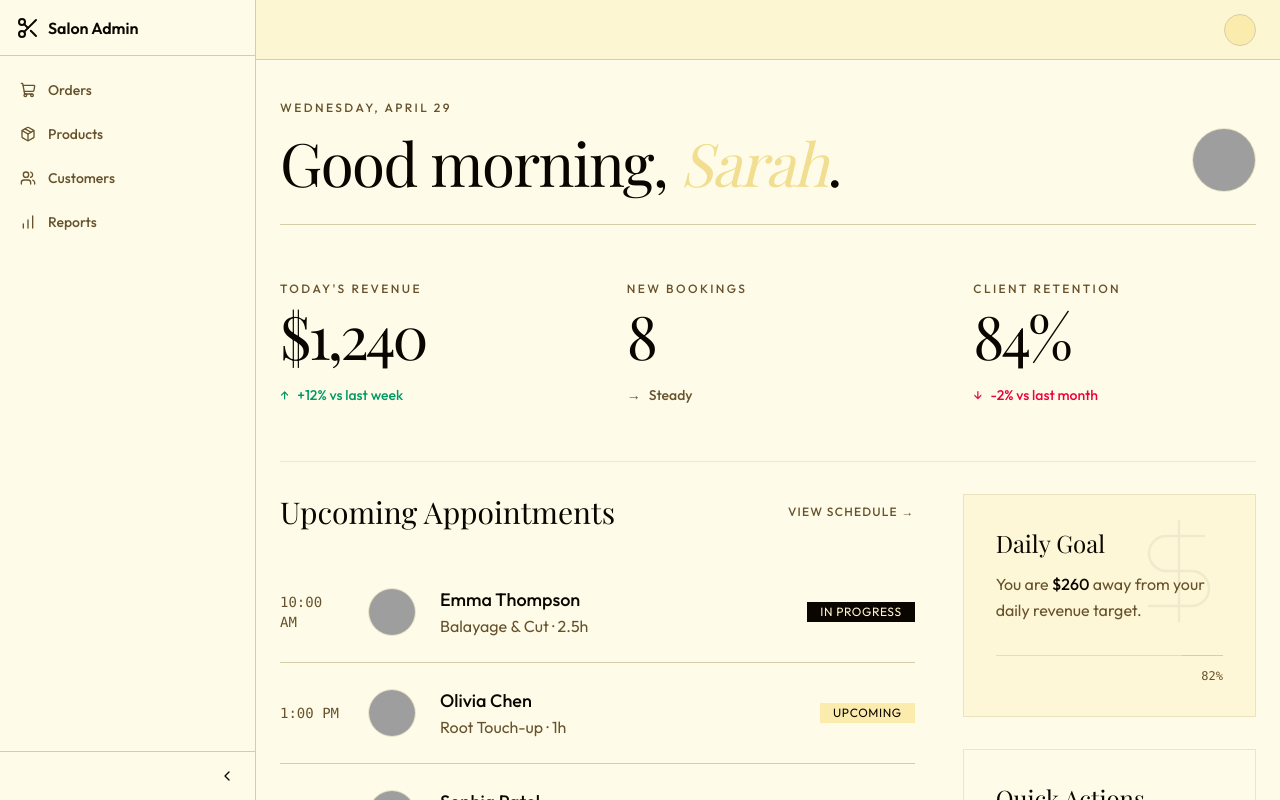
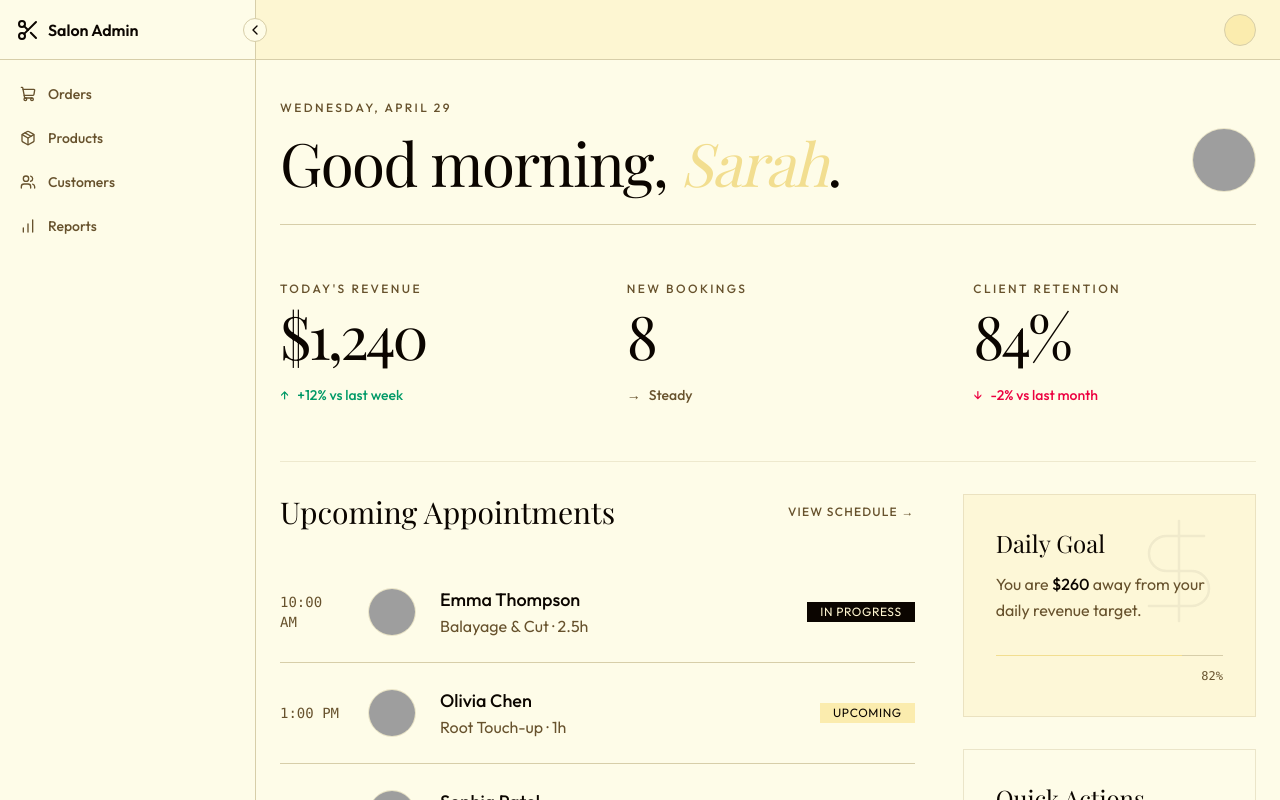
Before and after one commit to longnghoang/salon-nextjs, a Next.js app: page / in a window 1280 px wide. Built offline with nearby package versions, Linux system fonts and the light colour scheme; grey boxes are pictures that could not be loaded; a web font is replaced by a local one.

Commit message:
refactor: merge salon layout into root layout and align sidebar border

```diff
--- a/components/salon/salon-sidebar.tsx
+++ b/components/salon/salon-sidebar.tsx
@@ -34,12 +34,22 @@ export function SalonSidebar() {
         isCollapsed ? "w-16" : "w-64"
       )}
     >
-      <div className="flex h-14 items-center border-b px-4">
+      <div className="flex h-14 lg:h-[60px] items-center border-b px-4">
         <Link href="/" className="flex items-center gap-2 font-semibold">
           <Scissors className="h-6 w-6 shrink-0" />
           {!isCollapsed && <span className="truncate">Salon Admin</span>}
         </Link>
       </div>
+
+      <Button
+        variant="outline"
+        size="icon"
+        className="absolute -right-3 top-4 lg:top-[18px] z-20 h-6 w-6 rounded-full"
+        onClick={() => setIsCollapsed(!isCollapsed)}
+      >
+        {isCollapsed ? <ChevronRight className="h-3 w-3" /> : <ChevronLeft className="h-3 w-3" />}
+        <span className="sr-only">Toggle Sidebar</span>
+      </Button>
 
       <div className="flex-1 overflow-auto py-4">
         <nav className="grid gap-2 px-2">
@@ -90,17 +100,6 @@ export function SalonSidebar() {
         </nav>
       </div>
 
-      <div className="border-t p-2">
-        <Button
-          variant="ghost"
-          size="icon"
-          className={cn("ml-auto flex justify-center", isCollapsed ? "w-full" : "w-10")}
-          onClick={() => setIsCollapsed(!isCollapsed)}
-        >
-          {isCollapsed ? <ChevronRight className="h-4 w-4" /> : <ChevronLeft className="h-4 w-4" />}
-          <span className="sr-only">Toggle Sidebar</span>
-        </Button>
-      </div>
     </div>
   );
 }
```
